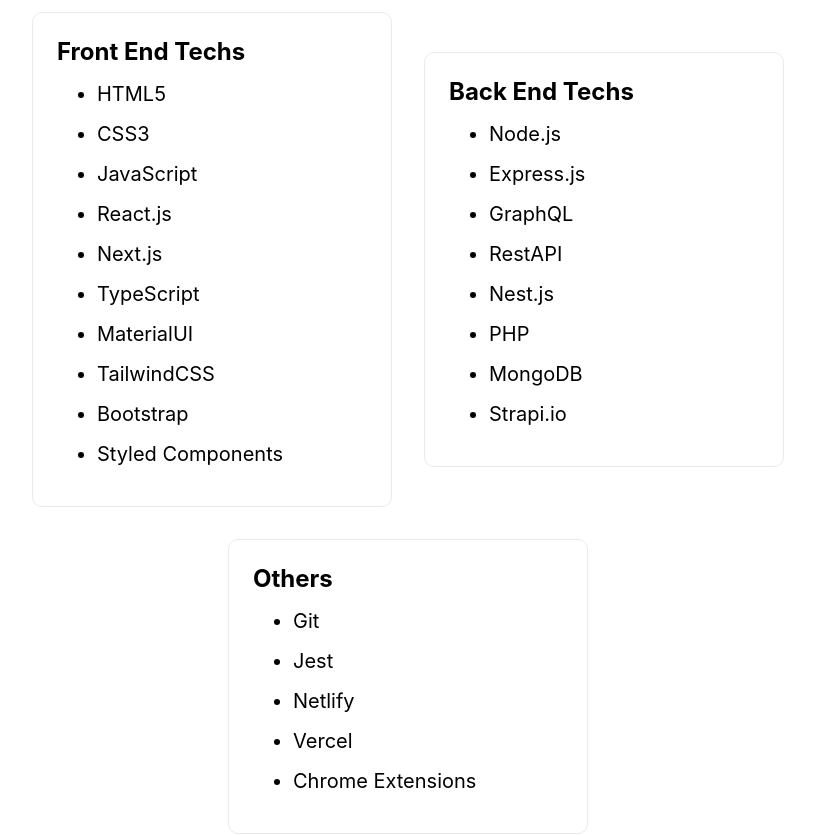
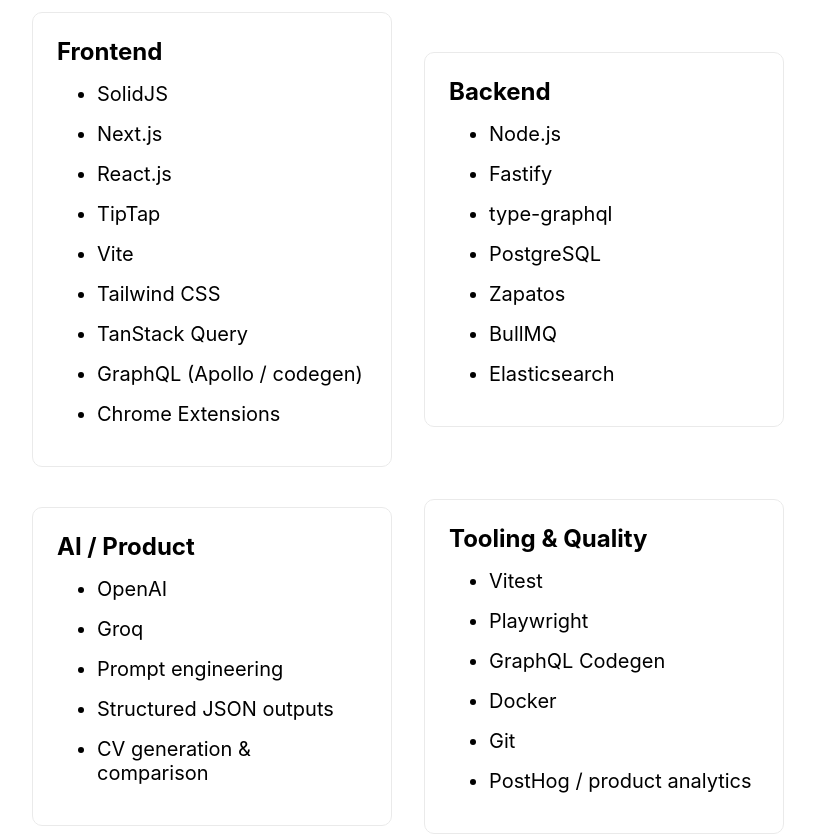
Before and after one commit to Sajadmhy/Sajad-Mahyaei-Portfolio, a Next.js app: page /technologies in a window 1280 px wide. Shown: the part 380-1215 px from the top of the page, without its empty margins (232-1047 px from the left). Built offline with nearby package versions, Linux system fonts and the light colour scheme.

Commit message:
update techs

```diff
--- a/pages/technologies.jsx
+++ b/pages/technologies.jsx
@@ -23,43 +23,63 @@
 
         <div className={styles.grid}>
           <div className={styles.card}>
-            <h2>Front End Techs</h2>
+            <h2>Frontend</h2>
             <ul>
-              <li>HTML5</li>
-              <li>CSS3</li>
-              <li>JavaScript</li>
+              <li>SolidJS</li>
+              <li>Next.js</li>
               <li>React.js</li>
-              <li>Next.js</li>
-              <li>TypeScript</li>
-              <li>MaterialUI</li>
-              <li>TailwindCSS</li>
-              <li>Bootstrap</li>
-              <li>Styled Components</li>
+              <li>TipTap</li>
+              <li>Vite</li>
+              <li>Tailwind CSS</li>
+              <li>TanStack Query</li>
+              <li>GraphQL (Apollo / codegen)</li>
+              <li>Chrome Extensions</li>
             </ul>
           </div>
 
           <div className={styles.card}>
-            <h2>Back End Techs</h2>
+            <h2>Backend</h2>
             <ul>
               <li>Node.js</li>
-              <li>Express.js</li>
-              <li>GraphQL</li>
-              <li>RestAPI</li>
-              <li>Nest.js</li>
-              <li>PHP</li>
-              <li>MongoDB</li>
-              <li>Strapi.io</li>
+              <li>Fastify</li>
+              <li>type-graphql</li>
+              <li>PostgreSQL</li>
+              <li>Zapatos</li>
+              <li>BullMQ</li>
+              <li>Elasticsearch</li>
             </ul>
           </div>
 
           <div className={styles.card}>
-            <h2>Others</h2>
+            <h2>AI / Product</h2>
             <ul>
+              <li>OpenAI</li>
+              <li>Groq</li>
+              <li>Prompt engineering</li>
+              <li>Structured JSON outputs</li>
+              <li>CV generation &amp; comparison</li>
+            </ul>
+          </div>
+
+          <div className={styles.card}>
+            <h2>Tooling &amp; Quality</h2>
+            <ul>
+              <li>Vitest</li>
+              <li>Playwright</li>
+              <li>GraphQL Codegen</li>
+              <li>Docker</li>
               <li>Git</li>
-              <li>Jest</li>
-              <li>Netlify</li>
-              <li>Vercel</li>
-              <li>Chrome Extensions</li>
+              <li>PostHog / product analytics</li>
+            </ul>
+          </div>
+
+          <div className={styles.card}>
+            <h2>Practices</h2>
+            <ul>
+              <li>REST / GraphQL API design</li>
+              <li>Background jobs</li>
+              <li>Responsive UI</li>
+              <li>Web Scraping</li>
             </ul>
           </div>
         </div>
```
Also changed, not shown: 1 other file (tests, documents, lock files or other folders).
